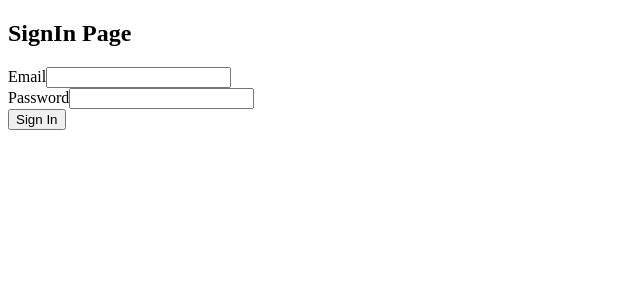
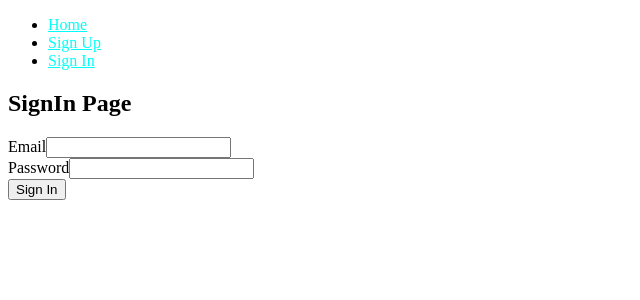
Before and after one commit to AniketChaudhri/Social-Network-FrontEnd, a React (Create React App) app: page /signin in a window 1280 px wide. Shown: the top 300 px of the page, without its empty margins (0-640 px from the left). Built offline with nearby package versions, Linux system fonts and the light colour scheme.

Commit message:
Add Menu NavBar

```diff
--- a/src/MainRouter.js
+++ b/src/MainRouter.js
@@ -1,11 +1,13 @@
 import React from 'react';
 import { Route, Switch } from 'react-router-dom';
 import Home from './core/Home';
+import Menu from './core/Menu';
 import SignUp from './user/SignUp';
 import SignIn from './user/SignIn';
 
 const MainRouter = () => (
     <div>
+        <Menu />
         <Switch>
             <Route exact path="/" component={Home} />
             <Route exact path="/signup" component={SignUp} />
--- /dev/null
+++ b/src/core/Menu.js
@@ -0,0 +1,31 @@
+import React from "react";
+import { Link } from "react-router-dom";
+import { withRouter } from "react-router";
+
+const isActive = (history, path) => {
+    // if (history.location.pathname === path) {
+    //     return {color: "#ff9900"};
+    // }
+    return {color: "#00fff8"};
+}
+
+const Menu = ({history}) => (
+    <div>
+        <ul className="nav nav-tabs mb-3 bg-primary" id="ex1" role="tablist">
+            <li className="nav-item" role="presentation">
+                <Link className="nav-link" style = {isActive(history, "/")} to="/">Home</Link>
+            </li>
+            <li className="nav-item" role="presentation">
+                <Link className="nav-link" style={isActive(history, "/signup")} to="/signup">Sign Up</Link>
+            </li>
+            <li className="nav-item" role="presentation">
+                <Link className="nav-link" style={isActive(history, "/signin")} to="/signin">Sign In</Link>
+            </li>
+
+        </ul>
+
+        {/* {()=>console.log(JSON.stringify(props))} */}
+    </div>
+)
+
+export default withRouter(Menu);
```
